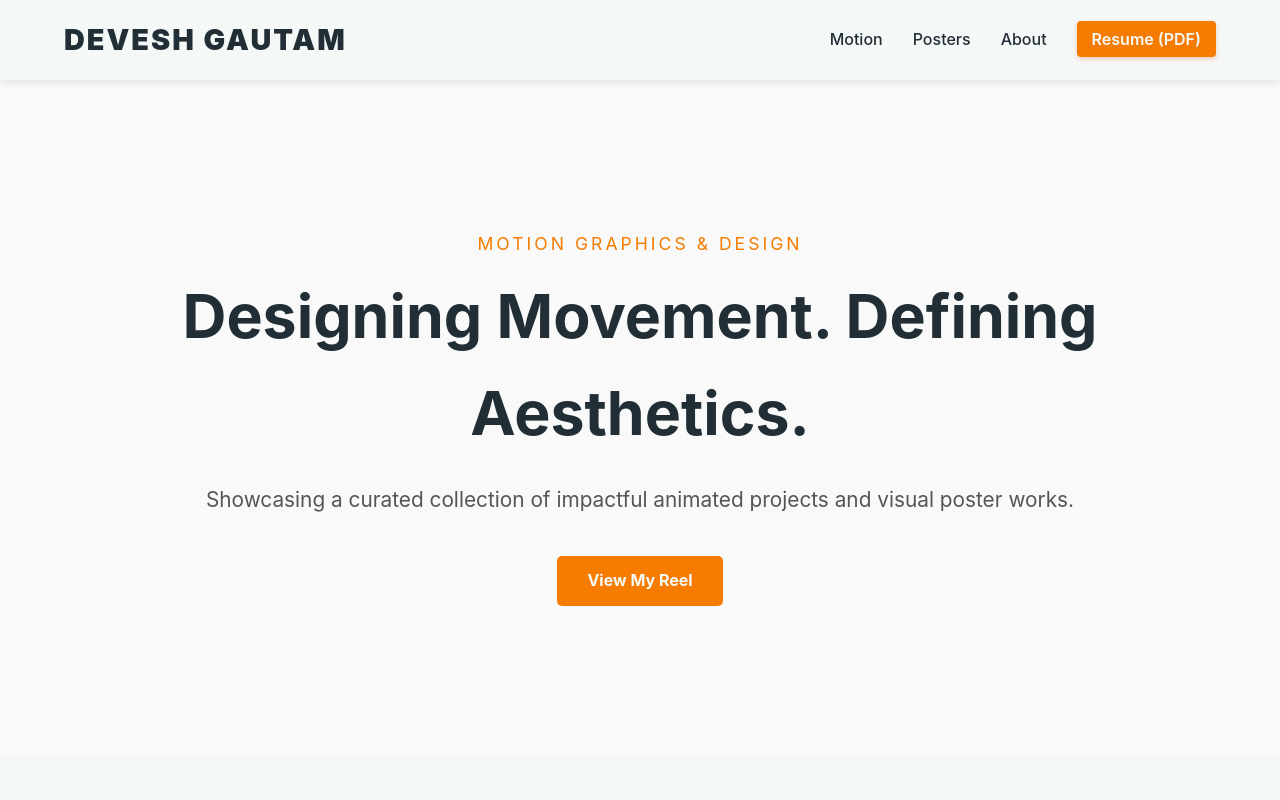
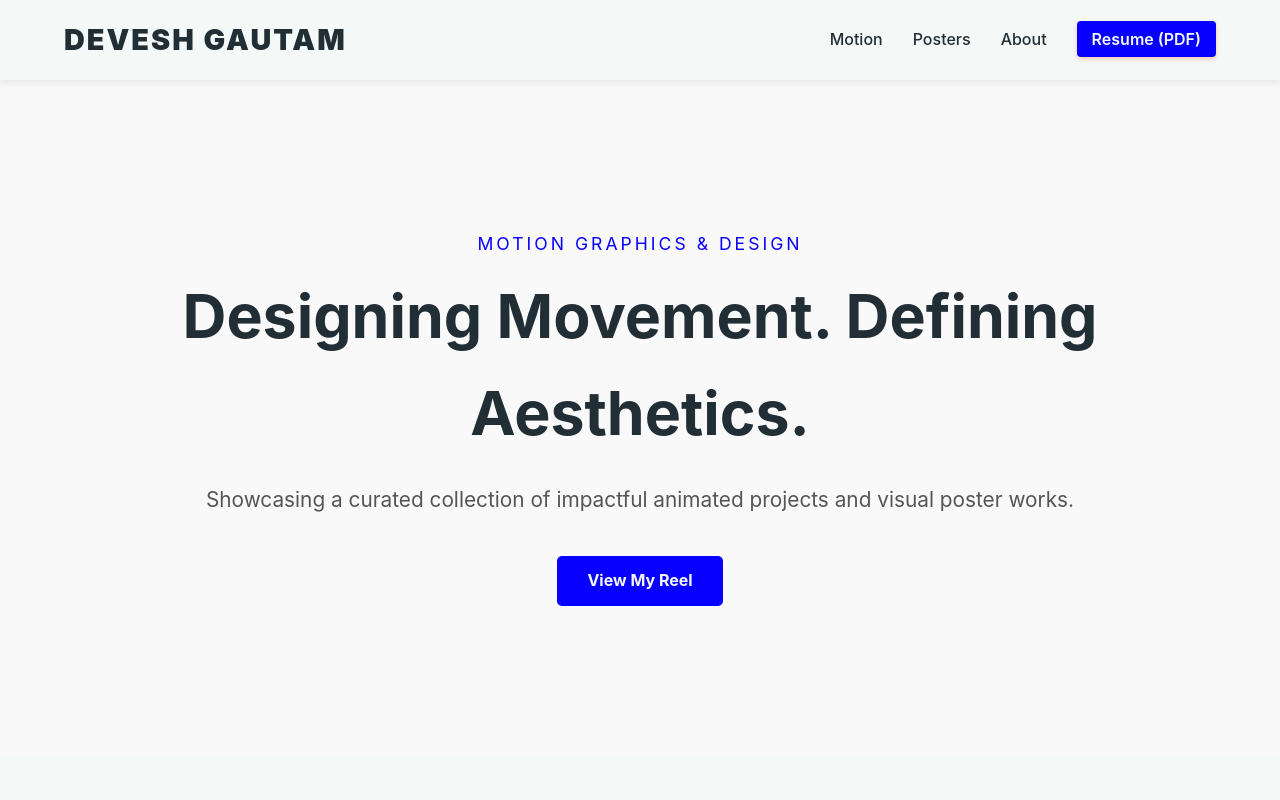
Before and after one commit to deveshh38-sudo/devesh-portfolio, a plain HTML site: page index.html in a window 1280 px wide. Shown: the top 800 px of the page. Drawn offline with Linux system fonts and the light colour scheme.

Commit message:
Update style.css
color changed

```diff
--- a/style.css
+++ b/style.css
@@ -1,7 +1,7 @@
 /* --- 1. Global Reset & Variables --- */
 :root {
 
-    --color-primary: #F57C00;
+    --color-primary: #0800ff;
     --color-secondary-accent: #FF9800;
     --color-light: #F4F9F8;
     --color-off-white: #F9F9F9;
```
